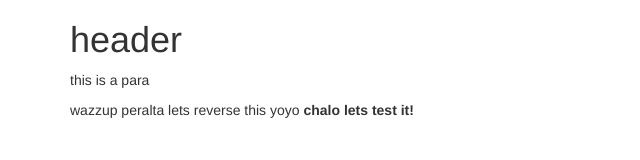
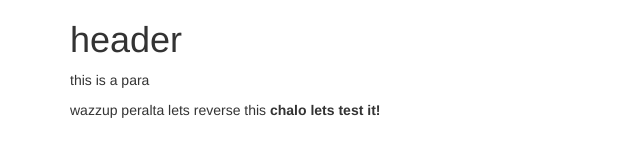
Before and after one commit to jayendramadaram/git-test, a website: page index.html in a window 1280 px wide. Shown: the full height of the page, 0-640 px from the left. Drawn offline with nearby package versions, Linux system fonts and the light colour scheme.

Commit message:
Update index.html

```diff
--- a/index.html
+++ b/index.html
@@ -32,7 +32,7 @@
         <p>this is a para</p>
 
         <span>
-            wazzup peralta lets reverse this yoyo
+            wazzup peralta lets reverse this
         </span>
 
         <b>chalo lets test it!</b>
```
